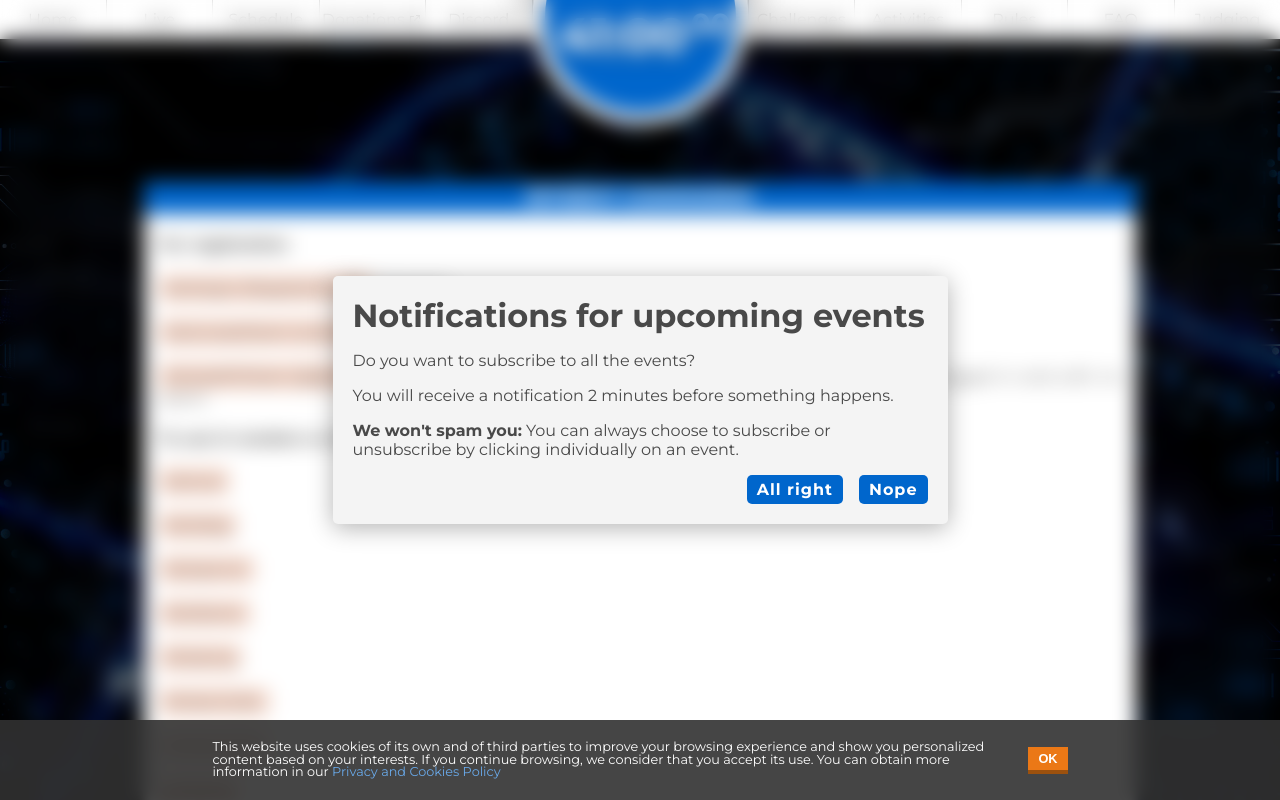
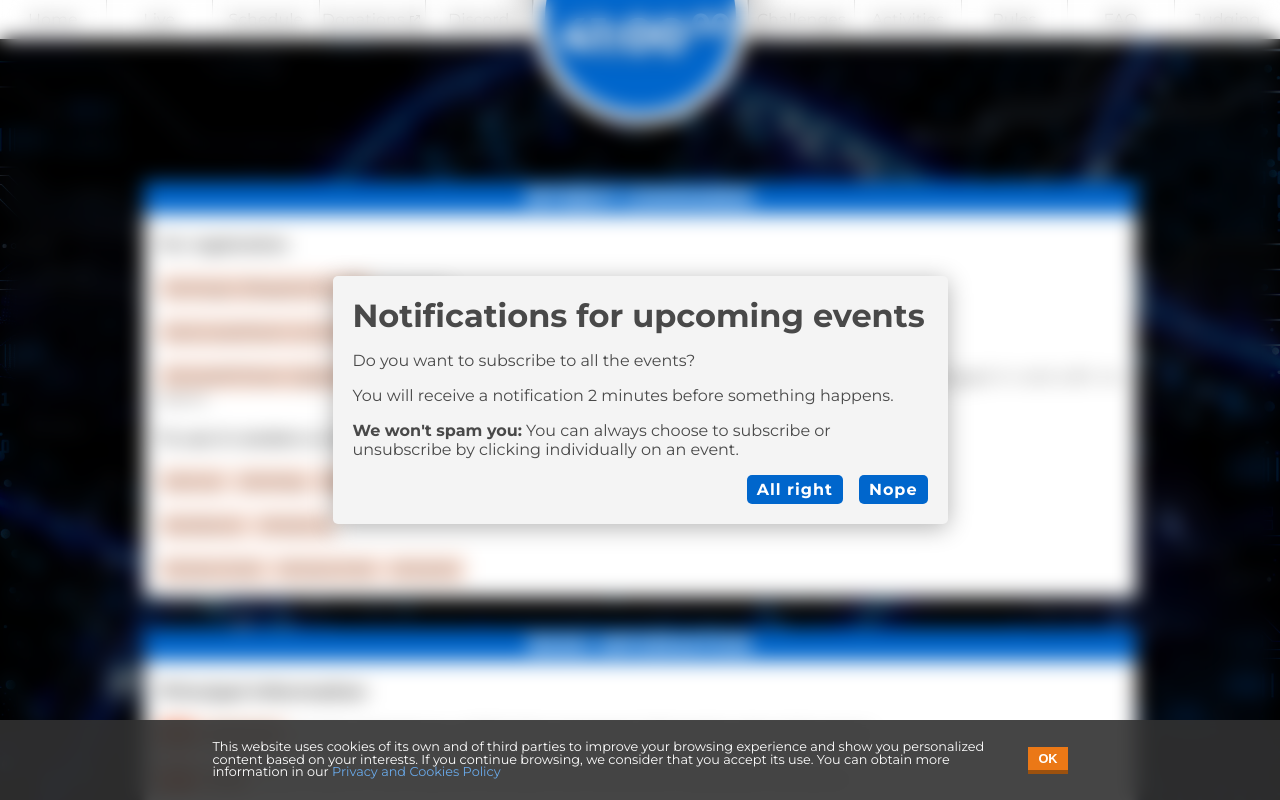
Before and after one commit to EncryptEx/bits-live, a Vue app: page /discord in a window 1280 px wide. Shown: the top 800 px of the page. Built offline with nearby package versions, Linux system fonts and the light colour scheme.

Commit message:
changed discord style

```diff
--- a/src/views/Discord.vue
+++ b/src/views/Discord.vue
@@ -9,14 +9,11 @@
           <p style="text-align: justify;"> <span>bits!createTeam [nameTeam]</span> (if you don't have team and you want to create one) </p><br/>
           <p style="text-align: justify;"> <span>bits!addToTeam [@personToAddToYourTeam]</span> (the user you want to add to the team must be logged in and with no team) </p>
           <h4>To use in random or memes channels (<i>Only if you try you will know what this do</i>)</h4>
-          <p><span>bits!cat</span></p><br/>
-          <p><span>bits!dog</span></p><br/>
-          <p><span>bits!parrot</span></p><br/>
-          <p><span>bits!biene</span></p><br/>
-          <p><span>bits!ping</span></p><br/>
-          <p><span>bits!proJoke</span></p><br/>
-          <p><span>bits!parJoke</span></p><br/>
-          <p><span>bits!joke</span></p>
+          <div>
+            <p><span>bits!cat</span>  <span>bits!dog</span>  <span>bits!parrot</span> </p><br/>
+            <p><span>bits!biene</span>  <span>bits!ping</span></p><br/>
+            <p><span>bits!proJoke</span> <span>bits!parJoke</span> <span>bits!joke</span></p>
+          </div>
         </div>
       </div>
       <div class="panel large">
```
